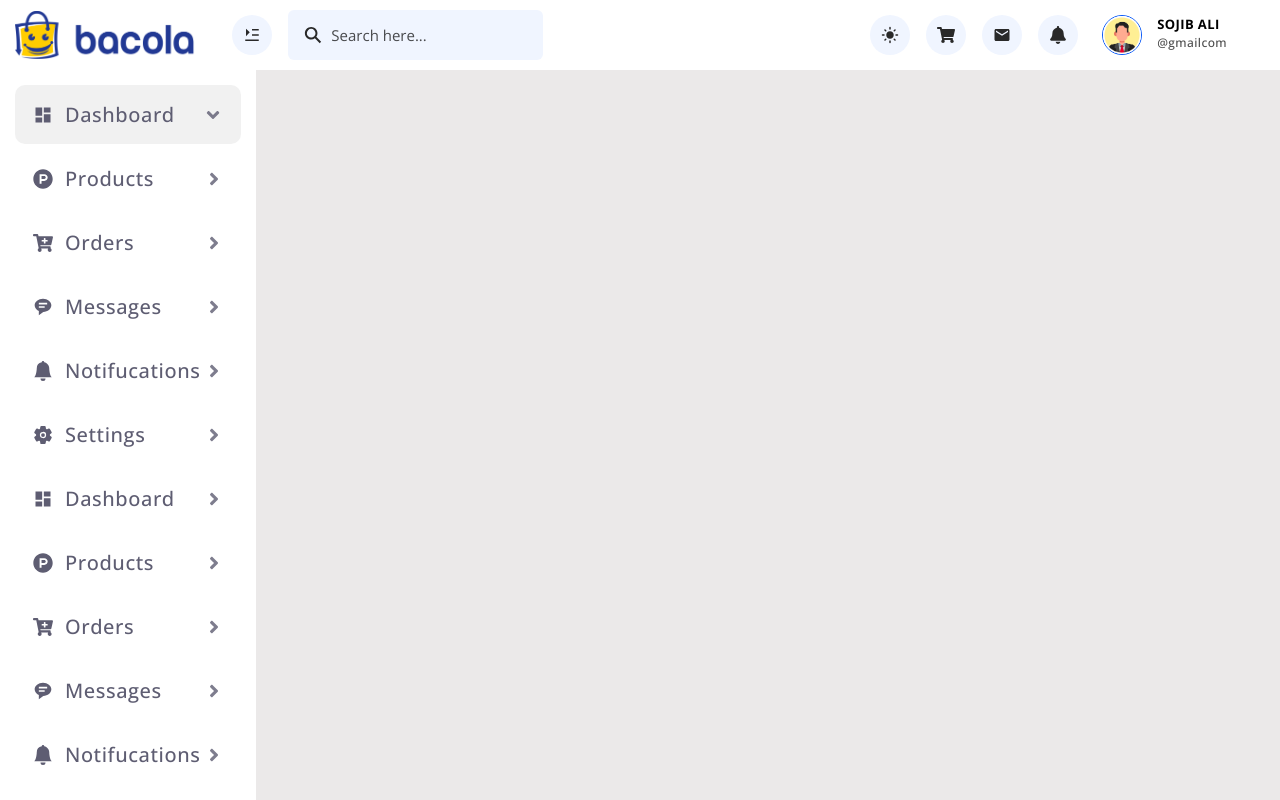
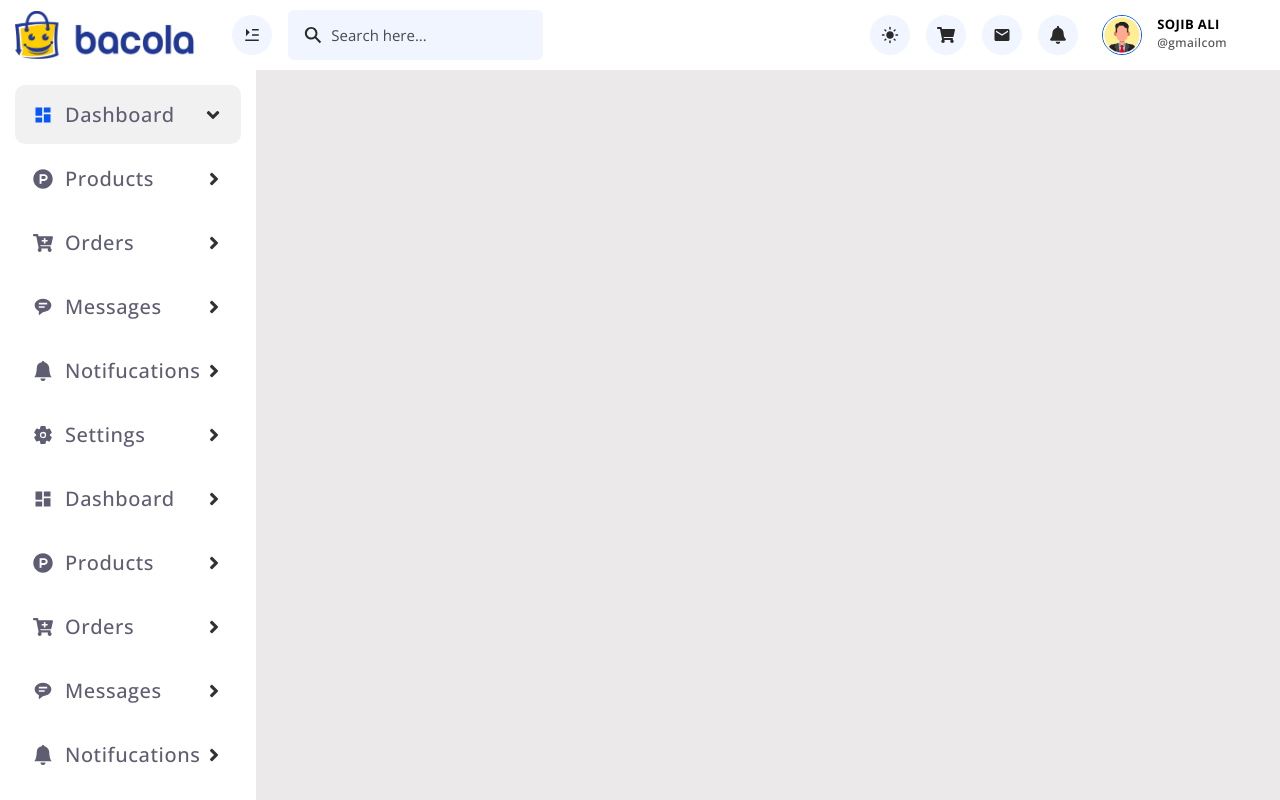
Before and after one commit to sojib-web/admin-dashboard, a React (Create React App) app: page / in a window 1280 px wide. Built offline with nearby package versions, Linux system fonts and the light colour scheme.

Commit message:
4th start

```diff
--- a/src/App.css
+++ b/src/App.css
@@ -33,6 +33,9 @@ body {
   transition: all 0.3s ease-in-out;
 }
 
+.main .sidebarWrapper .sidebar ul li button.active .icon svg {
+  color: #0858f7 !important;
+}
 .main .sidebarWrapper .sidebar {
   width: 20%;
   height: 100vh;
--- a/src/Component/Sidebar/Sidebar.css
+++ b/src/Component/Sidebar/Sidebar.css
@@ -50,9 +50,9 @@
   margin-right: 10px;
 }
 
-.sidebar ul li button * {
-  color: #5e5d72 !important;
-}
+/* .sidebar ul li button * {
+  color: #5e5d72;
+} */
 
 .sidebar ul li button .icon svg {
   font-size: 20px;
@@ -67,9 +67,10 @@
   height: 25px;
   transition: all 0.3s ease-in-out;
 }
-
+.sidebar ul li button.active span .icon svg {
+  color: #0858f7 !important;
+}
 .sidebar ul li button.active .arrow {
-
   transform: rotate(90deg);
 }
 
@@ -84,11 +85,10 @@
   position: relative;
   transition: all 0.3s ease-in-out;
   height: 0px;
-
 }
 
 .sidebar ul li .submenu::before {
-  content: '';
+  content: "";
   width: 1px;
   height: 95%;
   position: absolute;
@@ -100,7 +100,6 @@
 .sidebar ul li .submenu li {
   width: 100%;
   list-style: none;
-
 }
 
 .sidebar ul li .submenu li a {
@@ -111,8 +110,6 @@
   font-size: 15px;
   font-weight: 500;
   transition: all 0.3s;
-
-
 }
 
 .sidebar ul li .submenu li a:hover {
@@ -137,6 +134,7 @@
 .sidebar ul li .submenuWrapper.colapse {
   height: auto;
   overflow: inherit;
+  opacity: 1;
 }
 
 .sidebar ul li .submenuWrapper.colapse .submenu {
@@ -147,7 +145,6 @@
 .logOutWrapper {
   padding: 0px 25px;
   padding-bottom: 50px;
-
 }
 
 .logOutWrapper .logOutBox {
@@ -165,7 +162,7 @@
 }
 
 .logOutWrapper .logOutBox::before {
-  content: '';
+  content: "";
   width: 80px;
   height: 80px;
   background: #0858f7;
@@ -177,7 +174,7 @@
 }
 
 .logOutWrapper .logOutBox::after {
-  content: '';
+  content: "";
   width: 40px;
   height: 40px;
   background: #0858f7;
```
